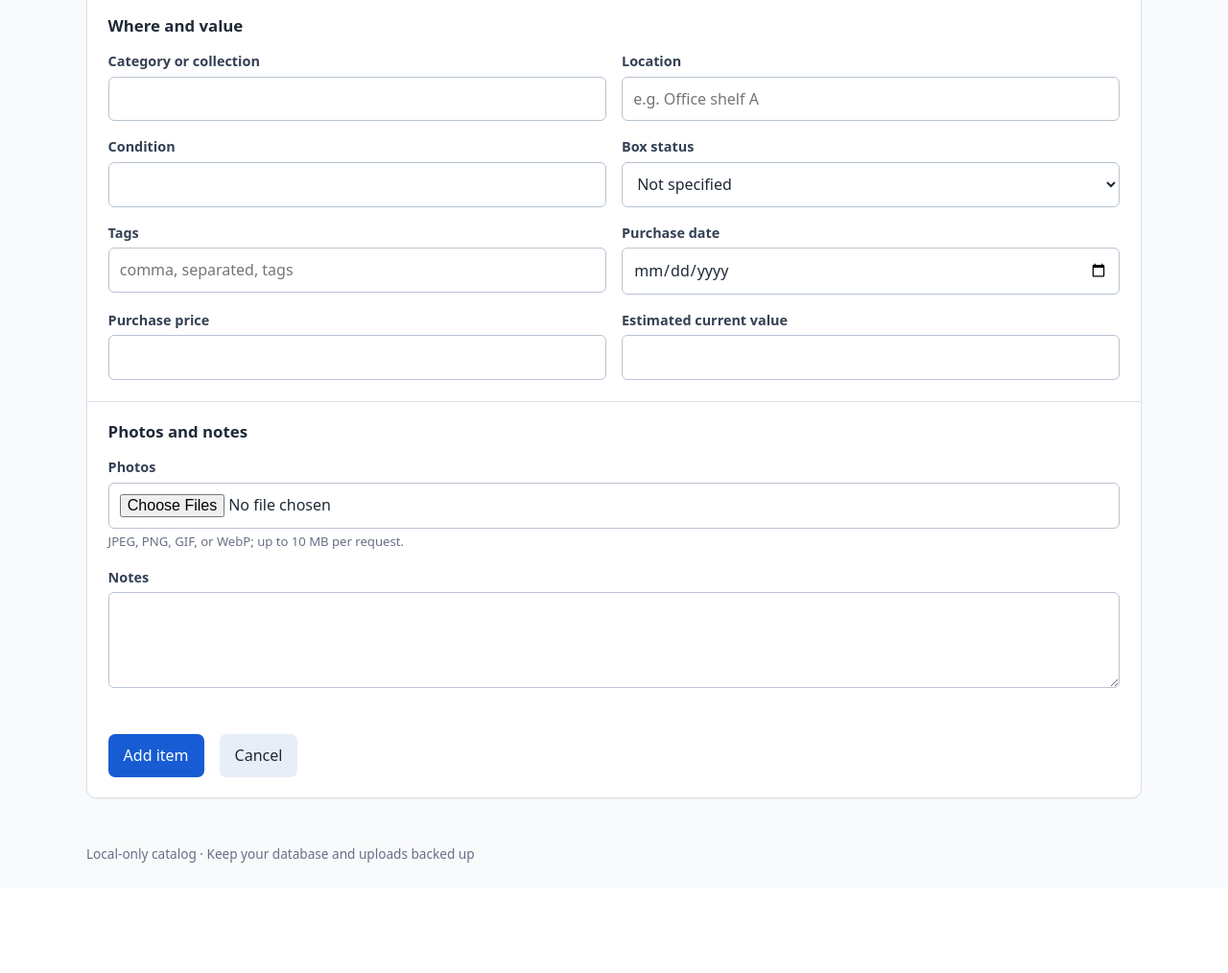
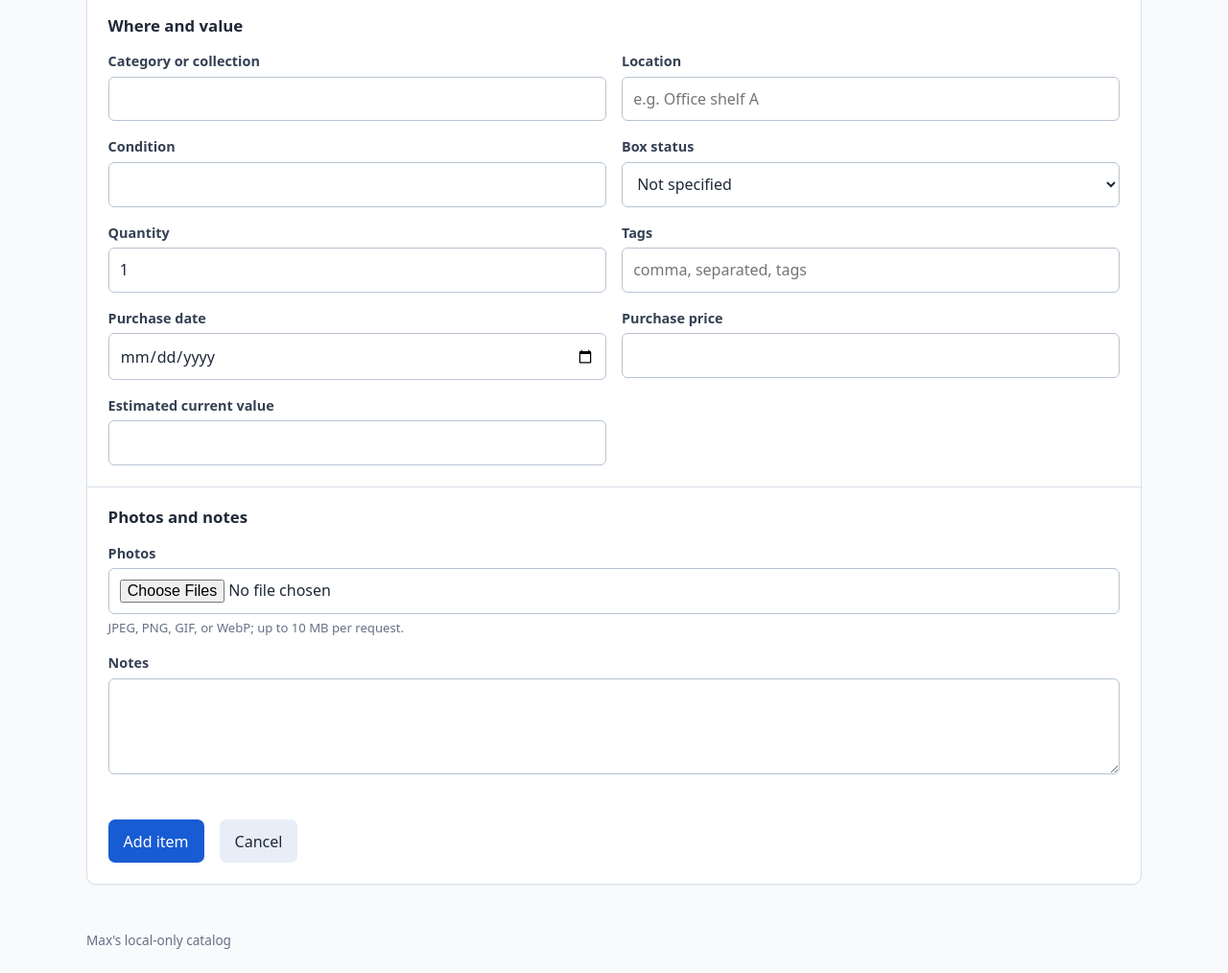
Before and after one commit to sys-MWell/Inventory_Catalog, a Flask app: page /items/new in a window 1280 px wide. Shown: the part 588-1602 px from the top of the page at 96% size. Before the commit the page ends 1487 px from the top, so only its background shows below. Run offline with Flask 3, Linux system fonts and the light colour scheme; the visitor is signed in with stand-in values (Sample User, id 1); data comes from the database, SQL or seed files in the repository.

Commit message:
- Added quantity input - Updated footer

```diff
--- a/Inventory_Catalog/app.py
+++ b/Inventory_Catalog/app.py
@@ -43,6 +43,8 @@ def create_app():
                 db.execute("ALTER TABLE items ADD COLUMN brand_id INTEGER REFERENCES brands(id) ON DELETE SET NULL")
             if "box_condition" not in columns:
                 db.execute("ALTER TABLE items ADD COLUMN box_condition TEXT")
+            if "quantity" not in columns:
+                db.execute("ALTER TABLE items ADD COLUMN quantity INTEGER NOT NULL DEFAULT 1")
             db.execute("CREATE INDEX IF NOT EXISTS idx_items_brand ON items(brand_id)")
             ensure_accounts(db)
 
@@ -198,6 +200,7 @@ def create_app():
             "location": request.form.get("location", "").strip(),
             "condition": request.form.get("condition", "").strip(),
             "box_condition": request.form.get("box_condition", "").strip(),
+            "quantity": request.form.get("quantity", "1").strip(),
             "purchase_date": request.form.get("purchase_date", "").strip(),
             "purchase_price": request.form.get("purchase_price", "").strip() or None,
             "estimated_value": request.form.get("estimated_value", "").strip() or None,
@@ -212,6 +215,12 @@ def create_app():
             errors.append("Name is required.")
         if not data["item_type_id"]:
             errors.append("Item type is required.")
+        try:
+            data["quantity"] = int(data["quantity"])
+            if data["quantity"] < 1:
+                errors.append("Quantity must be at least 1.")
+        except (TypeError, ValueError):
+            errors.append("Quantity must be a whole number.")
         for field in ("purchase_price", "estimated_value"):
             if data[field] is not None:
                 try:
@@ -236,9 +245,9 @@ def create_app():
                 with connect_db() as db:
                     cursor = db.execute("""
                         INSERT INTO items (name, description, item_type_id, brand_id, category, location, condition,
-                        box_condition, purchase_date, purchase_price, estimated_value, tags, notes, details, created_at, updated_at)
-                        VALUES (?, ?, ?, ?, ?, ?, ?, ?, ?, ?, ?, ?, ?, ?, ?, ?)
-                    """, (data["name"], data["description"], data["item_type_id"], data["brand_id"], data["category"], data["location"], data["condition"], data["box_condition"], data["purchase_date"], data["purchase_price"], data["estimated_value"], data["tags"], data["notes"], json.dumps(data["details"]), timestamp, timestamp))
+                        box_condition, quantity, purchase_date, purchase_price, estimated_value, tags, notes, details, created_at, updated_at)
+                        VALUES (?, ?, ?, ?, ?, ?, ?, ?, ?, ?, ?, ?, ?, ?, ?, ?, ?)
+                    """, (data["name"], data["description"], data["item_type_id"], data["brand_id"], data["category"], data["location"], data["condition"], data["box_condition"], data["quantity"], data["purchase_date"], data["purchase_price"], data["estimated_value"], data["tags"], data["notes"], json.dumps(data["details"]), timestamp, timestamp))
                     item_id = cursor.lastrowid
                 save_uploads(item_id)
                 flash("Item added.", "success")
@@ -263,8 +272,8 @@ def create_app():
                 with connect_db() as db:
                     db.execute("""
                         UPDATE items SET name=?, description=?, item_type_id=?, brand_id=?, category=?, location=?, condition=?,
-                        box_condition=?, purchase_date=?, purchase_price=?, estimated_value=?, tags=?, notes=?, details=?, updated_at=? WHERE id=?
-                    """, (data["name"], data["description"], data["item_type_id"], data["brand_id"], data["category"], data["location"], data["condition"], data["box_condition"], data["purchase_date"], data["purchase_price"], data["estimated_value"], data["tags"], data["notes"], json.dumps(data["details"]), now(), item_id))
+                        box_condition=?, quantity=?, purchase_date=?, purchase_price=?, estimated_value=?, tags=?, notes=?, details=?, updated_at=? WHERE id=?
+                    """, (data["name"], data["description"], data["item_type_id"], data["brand_id"], data["category"], data["location"], data["condition"], data["box_condition"], data["quantity"], data["purchase_date"], data["purchase_price"], data["estimated_value"], data["tags"], data["notes"], json.dumps(data["details"]), now(), item_id))
                 save_uploads(item_id)
                 flash("Item updated.", "success")
                 return redirect(url_for("item_detail", item_id=item_id))
@@ -448,7 +457,7 @@ def create_app():
         if format == "csv":
             import csv
             output = io.StringIO()
-            fields = ["id", "name", "type_name", "brand_name", "category", "location", "condition", "box_condition", "purchase_date", "purchase_price", "estimated_value", "tags", "notes", "created_at", "updated_at"]
+            fields = ["id", "name", "type_name", "brand_name", "category", "location", "condition", "box_condition", "quantity", "purchase_date", "purchase_price", "estimated_value", "tags", "notes", "created_at", "updated_at"]
             writer = csv.DictWriter(output, fieldnames=fields, extrasaction="ignore")
             writer.writeheader(); writer.writerows(items)
             response = app.response_class(output.getvalue(), mimetype="text/csv")
--- a/Inventory_Catalog/schema.sql
+++ b/Inventory_Catalog/schema.sql
@@ -48,6 +48,7 @@ CREATE TABLE IF NOT EXISTS items (
 	location TEXT,
 	condition TEXT,
 	box_condition TEXT,
+	quantity INTEGER NOT NULL DEFAULT 1,
 	purchase_date TEXT,
 	purchase_price REAL,
 	estimated_value REAL,
--- a/Inventory_Catalog/templates/base.html
+++ b/Inventory_Catalog/templates/base.html
@@ -51,7 +51,7 @@
     </main>
 
     <footer class="container footer">
-        Local-only catalog · Keep your database and uploads backed up
+        Max's local-only catalog
     </footer>
 </body>
 </html>
--- a/Inventory_Catalog/templates/index.html
+++ b/Inventory_Catalog/templates/index.html
@@ -92,6 +92,8 @@
                             <div class="meta">{{ item.location }}</div>
                         {% endif %}
 
+                        <div class="meta">Quantity: {{ item.quantity }}</div>
+
                         {% if item.box_condition %}
                             <div class="meta">Box: {{ item.box_condition }}</div>
                         {% endif %}
--- a/Inventory_Catalog/templates/item_detail.html
+++ b/Inventory_Catalog/templates/item_detail.html
@@ -64,6 +64,9 @@
                 <dt>Box status</dt>
                 <dd>{{ item.box_condition or '—' }}</dd>
 
+                <dt>Quantity</dt>
+                <dd>{{ item.quantity }}</dd>
+
                 <dt>Purchase date</dt>
                 <dd>{{ item.purchase_date or '—' }}</dd>
 
--- a/Inventory_Catalog/templates/item_form.html
+++ b/Inventory_Catalog/templates/item_form.html
@@ -86,6 +86,11 @@
                 </div>
 
                 <div>
+                    <label for="quantity">Quantity</label>
+                    <input id="quantity" name="quantity" type="number" min="1" step="1" required value="{{ data.get('quantity', 1) }}">
+                </div>
+
+                <div>
                     <label for="tags">Tags</label>
                     <input id="tags" name="tags" value="{{ data.get('tags', '') }}" placeholder="comma, separated, tags">
                 </div>
```
Also changed, not shown: Inventory_Catalog/README.md.
